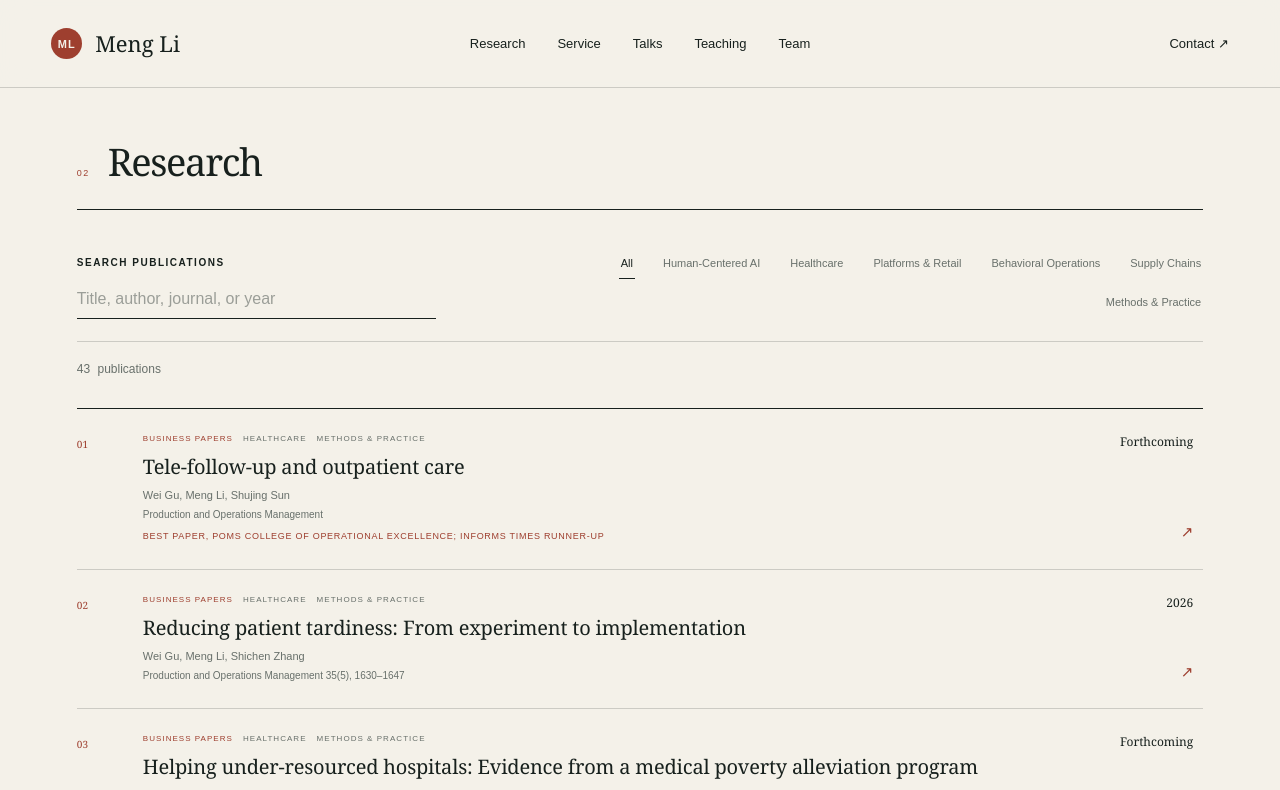
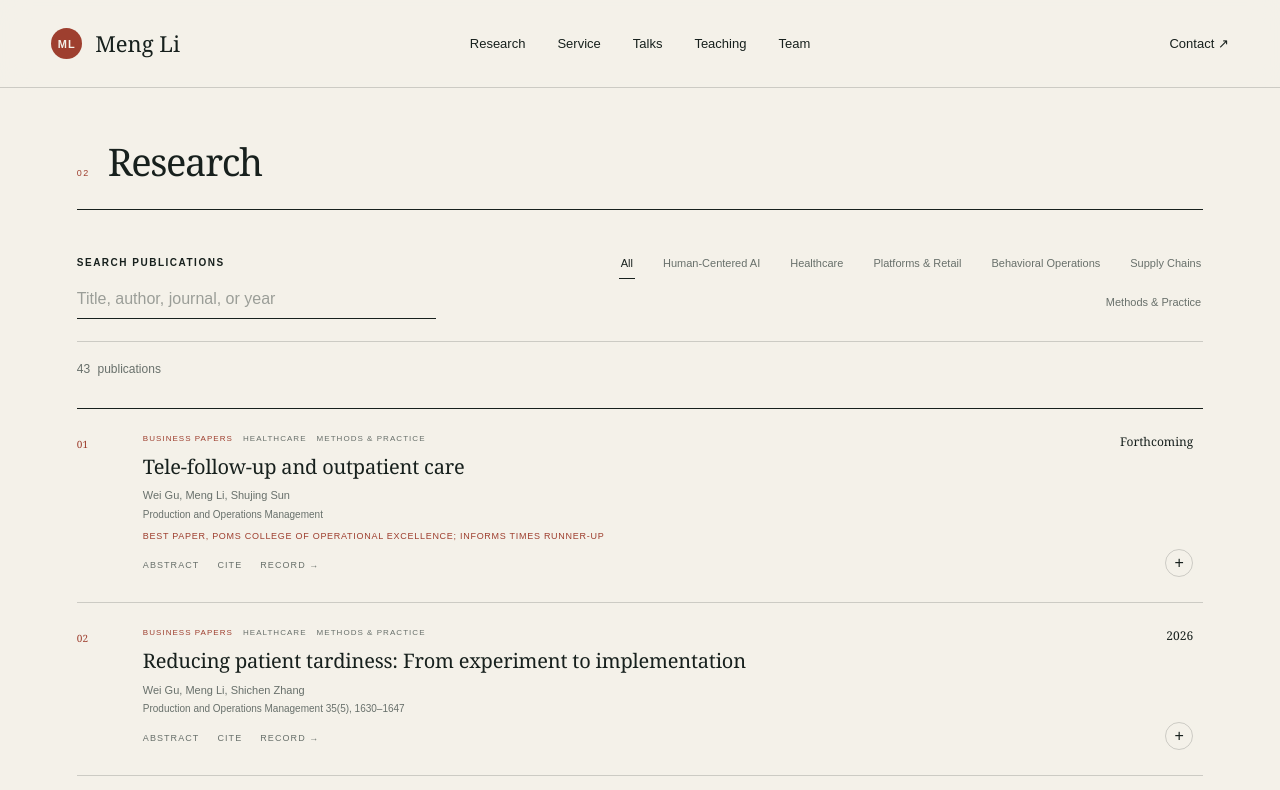
Before and after one commit to xdwong/xdwong.github.io, a Next.js app: page /research in a window 1280 px wide. Shown: the top 790 px of the page. Built offline with nearby package versions, Linux system fonts and the light colour scheme.

Commit message:
Add publication abstracts and citations

```diff
--- a/app/globals.css
+++ b/app/globals.css
@@ -67,3 +67,16 @@ footer{background:#111916;color:#f4f1e9;padding:100px 6vw 35px;display:grid;grid
 @media(max-width:900px){.inner-content{padding:42px 7vw 90px}.research-controls{grid-template-columns:1fr}.topic-filters{justify-content:flex-start}.topic-filters button{margin:0 14px 0 0}.results-meta{grid-column:1}.content-group{grid-template-columns:1fr;gap:0}.person-card{grid-template-columns:42px 1fr}.person-card>div{grid-template-columns:1fr}.person-card h2{grid-row:auto}.compact-page-title{margin-bottom:30px}}
 @media(max-width:560px){.compact-page-title h1{font-size:31px}.publication-card{grid-template-columns:28px 1fr}.publication-card-side{grid-column:2}.publication-card h2{font-size:18px}.person-card{padding:20px 0}.course-grid{grid-template-columns:1fr}.hero{min-height:auto}.profile-card{max-width:none}}
 .person-card{grid-template-columns:42px 1fr}
+.research.section-grid .topics{margin-top:0}.updates .updates-list{margin-top:0}
+.publication-title-button{display:block;width:100%;padding:0;border:0;background:transparent;color:inherit;text-align:left;cursor:pointer}
+.publication-title-button h2{transition:color .2s}.publication-title-button:hover h2{color:var(--accent)}
+.publication-actions{display:flex;flex-wrap:wrap;gap:18px;margin-top:15px}
+.publication-actions button,.publication-actions a{border:0;border-bottom:1px solid transparent;background:transparent;padding:0 0 4px;color:var(--muted);font-size:9px;text-transform:uppercase;letter-spacing:.12em;cursor:pointer}
+.publication-actions button:hover,.publication-actions button.active,.publication-actions a:hover{color:var(--accent);border-color:var(--accent)}
+.publication-card-side button{width:28px;height:28px;border:1px solid var(--line);border-radius:50%;background:transparent;color:var(--ink);font-size:16px;line-height:1;cursor:pointer}
+.publication-card-side button:hover{border-color:var(--accent);color:var(--accent)}
+.publication-detail-panel{grid-column:2/4;display:grid;grid-template-columns:160px minmax(0,720px);gap:36px;margin-top:22px;padding:28px 0 6px;border-top:1px solid var(--line)}
+.detail-panel-label{margin:0;font-size:9px;text-transform:uppercase;letter-spacing:.15em;color:var(--accent)}
+.publication-detail-panel>div>p,.citation-text{margin:0;font:15px/1.7 Georgia,serif;color:#47504b}.publication-detail-panel>div>a{display:inline-block;margin-top:18px;font-size:10px;text-transform:uppercase;letter-spacing:.1em;border-bottom:1px solid var(--ink)}
+.publication-card.is-open{background:#eee9de;padding-left:10px;padding-right:10px}
+@media(max-width:700px){.publication-detail-panel{grid-column:2;grid-template-columns:1fr;gap:12px}.publication-actions{gap:14px}.publication-card-side button{width:26px;height:26px}}
--- a/app/page.tsx
+++ b/app/page.tsx
@@ -82,7 +82,6 @@ export default function Home() {
 
       <section className="research section-grid dark" id="research">
         <p className="section-label">02 — Research</p>
-        <div className="section-title"><p>Selected publications</p><h2>Research grounded in consequential, real-world problems.</h2></div>
         <div className="topics">
           <span>Human-centered AI</span><span>Healthcare operations</span><span>Field experiments</span><span>Supply chains</span>
         </div>
@@ -98,19 +97,17 @@ export default function Home() {
 
       <section className="updates section-grid">
         <p className="section-label">03 — Updates</p>
-        <div className="section-title"><p>Recent news</p><h2>Research, recognition, and academic service.</h2></div>
         <div className="updates-list">{updates.map(([year, text]) => <div className="update" key={text}><span>{year}</span><p>{text}</p></div>)}</div>
       </section>
 
       <section className="updates section-grid honors-section">
         <p className="section-label">Awards — Complete record</p>
-        <div className="section-title"><p>Service, honors & awards</p><h2>Recognition for research, service, and scholarly leadership.</h2></div>
         <div className="updates-list">{honors.map(([year, text]) => <div className="update" key={text}><span>{year}</span><p>{text}</p></div>)}</div>
       </section>
 
       <section className="roles" id="service">
         <div className="role-card featured"><p className="section-label">04 — Service</p><h2>Editorial leadership</h2><p>Department Editor, <em>Journal of Operations Management</em> and <em>Decision Sciences Journal</em>; Senior Editor, <em>Production and Operations Management</em>.</p><a href="/service">View academic service →</a></div>
-        <div className="role-card" id="talks"><p className="section-label">05 — Talks</p><h2>Ideas in conversation</h2><p>Invited seminars and keynotes on AI in operations, healthcare platforms, field experimentation, and organizational decision-making.</p><a href="/talks">Selected talks →</a></div>
+        <div className="role-card" id="talks"><p className="section-label">05 — Talks</p><h2>Ideas in conversation</h2><a href="/talks">Selected talks →</a></div>
         <div className="role-card" id="teaching"><p className="section-label">06 — Teaching</p><h2>Learning by inquiry</h2><p>Behavioral Operations Management, Business Analytics, and Demand & Supply Integration at Ph.D., MBA, and undergraduate levels.</p><a href="/teaching">Teaching portfolio →</a></div>
         <div className="role-card" id="team"><p className="section-label">07 — Team</p><h2>Mentoring scholars</h2><p>Supporting doctoral students, postdoctoral researchers, and visiting scholars pursuing rigorous, practically relevant research.</p><a href="/team">Meet the team →</a></div>
       </section>
--- a/app/research/PublicationExplorer.tsx
+++ b/app/research/PublicationExplorer.tsx
@@ -1,11 +1,20 @@
 "use client";
 
 import { useMemo, useState } from "react";
-import { publications, topics, type Topic } from "./publications";
+import { publications, topics, type Publication, type Topic } from "./publications";
+
+type DetailMode = "abstract" | "cite";
+
+function citationFor(paper: Publication) {
+  return `${paper.authors} (${paper.year}). ${paper.title}. ${paper.journal}.`;
+}
 
 export function PublicationExplorer() {
   const [activeTopic, setActiveTopic] = useState<"All" | Topic>("All");
   const [query, setQuery] = useState("");
+  const [openSlug, setOpenSlug] = useState<string | null>(null);
+  const [detailMode, setDetailMode] = useState<DetailMode>("abstract");
+
   const filtered = useMemo(() => {
     const term = query.trim().toLowerCase();
     return publications.filter((paper) => {
@@ -15,7 +24,11 @@ export function PublicationExplorer() {
     });
   }, [activeTopic, query]);
 
-  const clear = () => { setActiveTopic("All"); setQuery(""); };
+  const clear = () => { setActiveTopic("All"); setQuery(""); setOpenSlug(null); };
+  const reveal = (slug: string, mode: DetailMode) => {
+    if (openSlug === slug && detailMode === mode) setOpenSlug(null);
+    else { setOpenSlug(slug); setDetailMode(mode); }
+  };
 
   return <>
     <section className="research-controls" aria-label="Filter publications">
@@ -24,10 +37,27 @@ export function PublicationExplorer() {
       <div className="results-meta"><p><strong>{filtered.length}</strong> {filtered.length===1?"publication":"publications"}</p>{(activeTopic!=="All"||query)&&<button type="button" onClick={clear}>Clear filters</button>}</div>
     </section>
 
-    {filtered.length ? <div className="publication-cards">{filtered.map((paper,index)=><a className="publication-card" href={`/research/${paper.slug}`} key={paper.slug}>
-      <span className="publication-number">{String(index+1).padStart(2,"0")}</span>
-      <div className="publication-card-main"><div className="publication-tags"><span className="publication-section">{paper.section}</span>{paper.topics.map(topic=><span key={topic}>{topic}</span>)}</div><h2>{paper.title}</h2><p>{paper.authors}</p><small>{paper.journal}</small>{paper.note&&<em>{paper.note}</em>}</div>
-      <div className="publication-card-side"><time>{paper.year}</time><span aria-hidden="true">↗</span></div>
-    </a>)}</div> : <div className="empty-state"><h2>No publications match.</h2><p>Try another topic or search term.</p><button type="button" onClick={clear}>Reset search and filters</button></div>}
+    {filtered.length ? <div className="publication-cards">{filtered.map((paper,index)=>{
+      const isOpen = openSlug === paper.slug;
+      return <article className={`publication-card ${isOpen?"is-open":""}`} key={paper.slug}>
+        <span className="publication-number">{String(index+1).padStart(2,"0")}</span>
+        <div className="publication-card-main">
+          <div className="publication-tags"><span className="publication-section">{paper.section}</span>{paper.topics.map(topic=><span key={topic}>{topic}</span>)}</div>
+          <button className="publication-title-button" type="button" aria-expanded={isOpen} aria-controls={`details-${paper.slug}`} onClick={()=>reveal(paper.slug,"abstract")}><h2>{paper.title}</h2></button>
+          <p>{paper.authors}</p><small>{paper.journal}</small>{paper.note&&<em>{paper.note}</em>}
+          <div className="publication-actions">
+            <button type="button" className={isOpen&&detailMode==="abstract"?"active":""} onClick={()=>reveal(paper.slug,"abstract")}>Abstract</button>
+            <button type="button" className={isOpen&&detailMode==="cite"?"active":""} onClick={()=>reveal(paper.slug,"cite")}>Cite</button>
+            {paper.sourceUrl&&<a href={paper.sourceUrl} target="_blank" rel="noreferrer">Paper ↗</a>}
+            <a href={`/research/${paper.slug}`}>Record →</a>
+          </div>
+        </div>
+        <div className="publication-card-side"><time>{paper.year}</time><button type="button" aria-label={`${isOpen?"Close":"Open"} ${paper.title}`} aria-expanded={isOpen} onClick={()=>reveal(paper.slug,"abstract")}>{isOpen?"−":"+"}</button></div>
+        {isOpen&&<div className="publication-detail-panel" id={`details-${paper.slug}`}>
+          <p className="detail-panel-label">{detailMode === "abstract" ? "Abstract" : "Suggested citation"}</p>
+          {detailMode === "abstract" ? <div><p>{paper.abstract || "An abstract is not included in the original website record. Use the paper or publisher link for the verified abstract and full text."}</p>{paper.sourceUrl&&<a href={paper.sourceUrl} target="_blank" rel="noreferrer">View verified abstract ↗</a>}</div> : <p className="citation-text">{citationFor(paper)}</p>}
+        </div>}
+      </article>;
+    })}</div> : <div className="empty-state"><h2>No publications match.</h2><p>Try another topic or search term.</p><button type="button" onClick={clear}>Reset search and filters</button></div>}
   </>;
 }
--- a/app/research/publications.ts
+++ b/app/research/publications.ts
@@ -4,6 +4,7 @@ export type Section = "Business Papers" | "Other Publications" | "Book Chapters"
 export type Publication = {
   slug: string; year: string; title: string; authors: string; journal: string;
   topics: Topic[]; section?: Section; sourceUrl?: string; note?: string;
+  abstract?: string;
 };
 
 export const topics: Array<"All" | Topic> = ["All", "Human-Centered AI", "Healthcare", "Platforms & Retail", "Behavioral Operations", "Supply Chains", "Methods & Practice"];
--- a/app/team/page.tsx
+++ b/app/team/page.tsx
@@ -18,6 +18,6 @@
 function ScholarList({items}:{items:string[][]}){return <div className="team-grid">{items.map(([name,role,placement,award])=><article className="person-card" key={name+role}><span>{name.split(" ").map(part=>part[0]).join("")}</span><div><h2>{name}</h2><p>{role}</p>{award&&<p className="person-award">Award · {award}</p>}<small>Placement · {placement}</small></div></article>)}</div>}
 
 export default function TeamPage(){return <InnerPage index="07" eyebrow="Team" title="Team" intro="Student supervision and postdoctoral mentorship.">
-  <div className="inner-section-heading"><p>Student and visiting scholar supervision</p><h2>Scholars</h2></div><ScholarList items={scholars}/>
+  <div className="inner-section-heading"><p>Doctoral supervision</p><h2>Students</h2></div><ScholarList items={scholars}/>
   <div className="inner-section-heading secondary-heading"><p>Postdoctoral researchers</p><h2>Post-Docs</h2></div><ScholarList items={postdocs}/>
 </InnerPage>}
```
